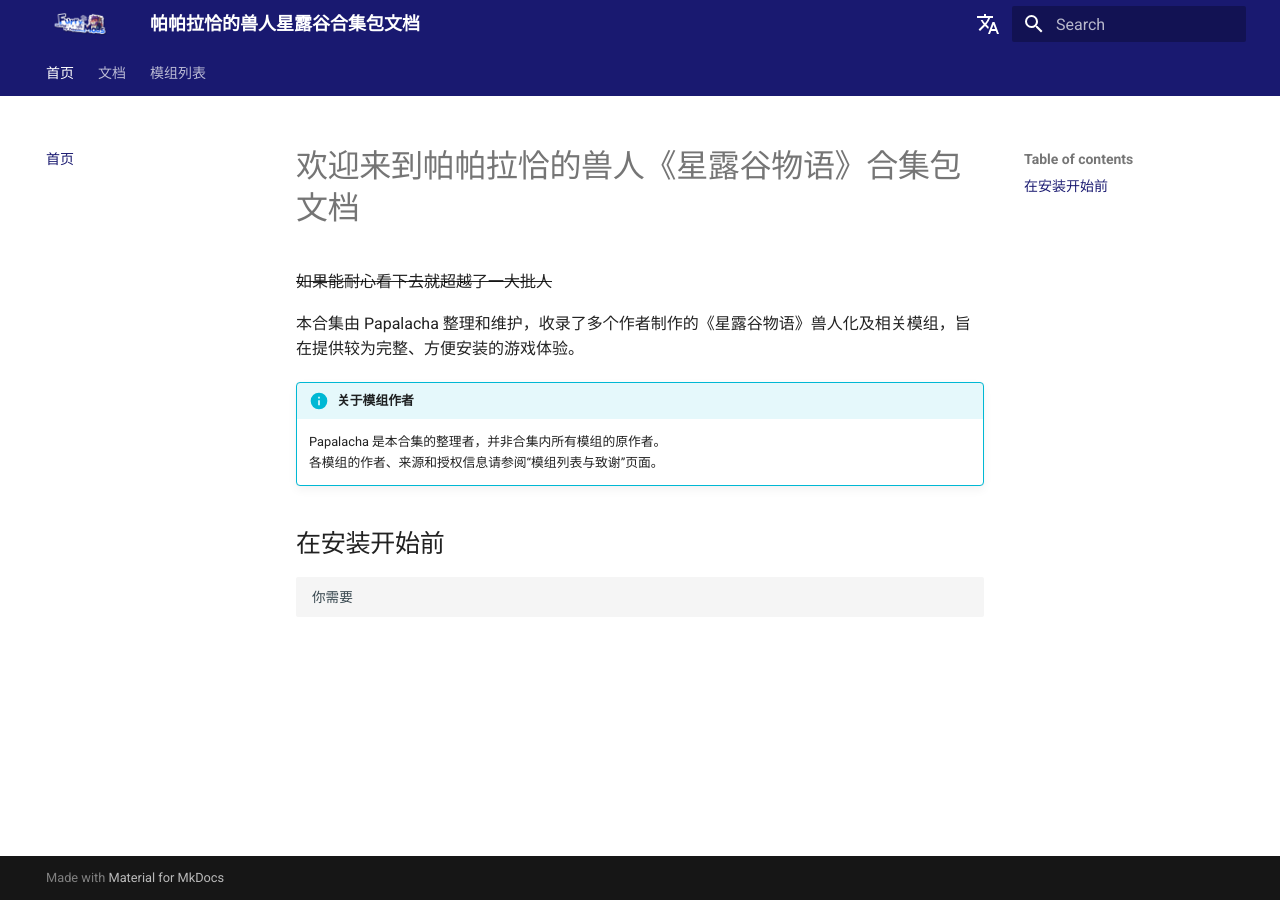
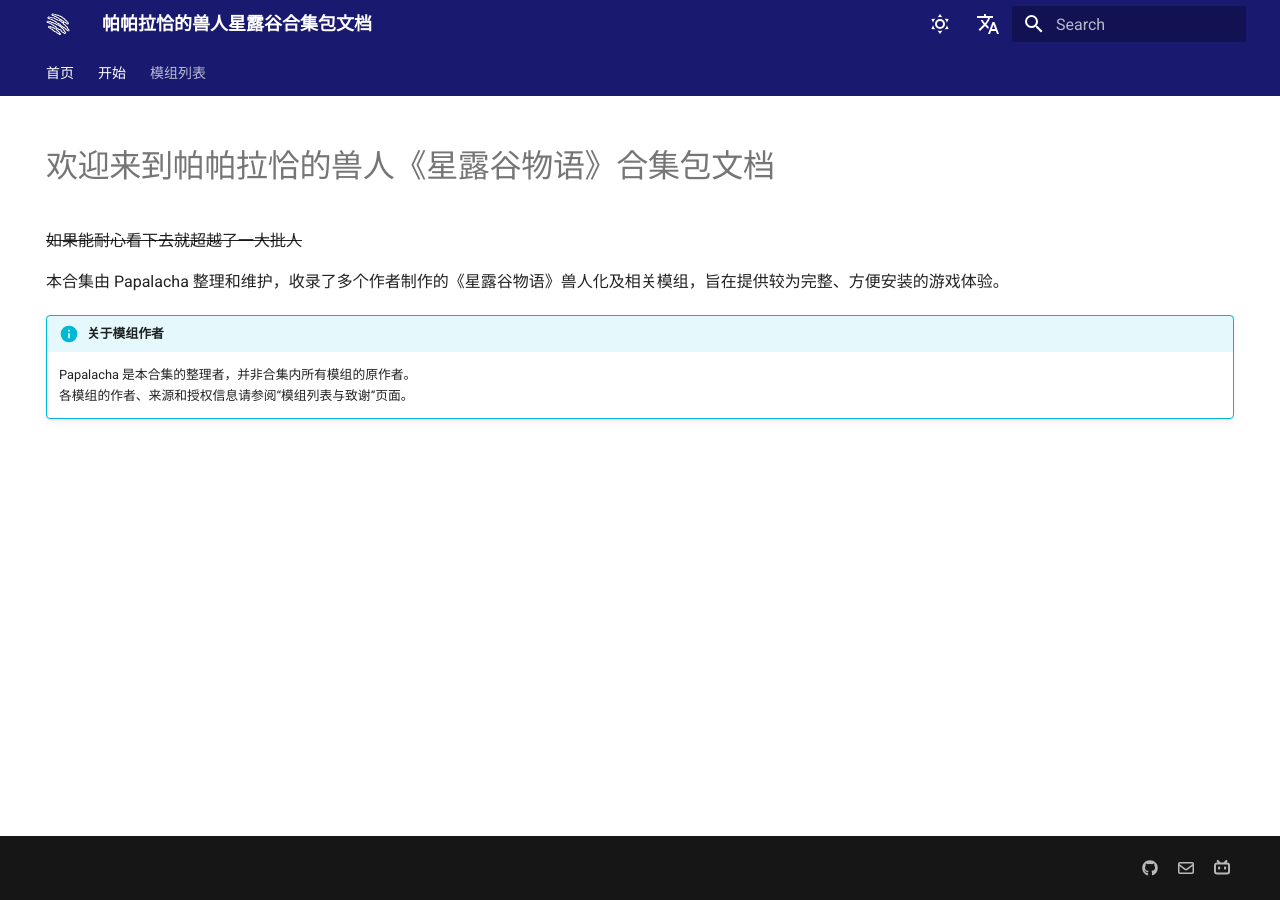
Before and after one commit to Hychan2333/MKDocs-for-FurryMods-byPapalacha, an MkDocs documentation site: the page built from docs/index.md, in a window 1280 px wide. Built offline with MkDocs 1.6.1 and Material for MkDocs 9.7.7, drawn with Linux system fonts in a browser that asks for light colours; comment, search, counter and statistics services are not loaded.

Commit message:
再次提交

```diff
--- a/docs/index.md
+++ b/docs/index.md
@@ -7,6 +13,3 @@
 !!! info "关于模组作者"
     Papalacha 是本合集的整理者，并非合集内所有模组的原作者。
     各模组的作者、来源和授权信息请参阅“模组列表与致谢”页面。
-
-## 在安装开始前
-    你需要
--- a/docs/stylesheets/extra.css
+++ b/docs/stylesheets/extra.css
@@ -4,3 +4,7 @@
   --md-primary-fg-color--light: #5A5AAD;
   --md-primary-fg-color--dark:  #10104A;
 }
+
+[data-md-color-scheme="slate"] {
+  --md-primary-fg-color:        #14151a;
+}
--- a/mkdocs.yml
+++ b/mkdocs.yml
@@ -1,41 +1,60 @@
 nav:
   - 首页: index.md
 
-  - 文档:
-      - 文档首页: guide/index.md
-      - 安装教程: guide/installation.md
-      - 常见问题: guide/faq.md
+  - 开始:
+      - 文档首页: index.md
+      - 安装教程: guides/installation.md
+      - 常见问题: guides/faq.md
 
   - 模组列表: mods/list.md
+
 site_name: 帕帕拉恰的兽人星露谷合集包文档
 site_url: https://hychan2333.github.io/Furrydocs
+site_author: Hychan2333 (槐颤)
+
 theme:
   logo: assets/logo.png
   favicon: assets/images/favicon.png
   name: material
   palette:
-    scheme: default
+  - scheme: default
+    toggle:
+        icon: material/weather-sunny
+        name: 切换至暗色模式
+
+  - scheme: slate
+    toggle:
+        icon: material/weather-night
+        name: 切换至亮色模式
+
   font:
     text: Roboto
     code: Roboto Mono
+
+  icon:
+    repo: fontawesome/brands/github #右上角的图标
+    logo: logo
+
   features:
     - navigation.instant
     - navigation.instant.progress
-    - navigation.tracking
-    - navigation.tabs
-    - navigation.sections
+    - navigation.tracking  #地址栏中的 URL 将自动更新为在目录中突出显示的活动锚点
+    - navigation.tabs  #顶级部分将呈现在上面视口标题下方的菜单层中，但在移动设备上保持原样
+    - navigation.sections  #启用部分后，顶级部分在边栏中呈现为1220px以上视口的组，但在移动设备上保持原样
     - navigation.path
     - navigation.top
-    - search.suggest
+    - search.suggest  # 搜索输入一些字母时推荐补全整个单词
     - search.highlight
+    - content.code.copy
+language: zh
+
 plugins:
   - search:
         separator: '[\s\u200b\-]'
         lang:
             - zh
             - en
-  - social:
-        enabled: !ENV [CI, false]
+
 markdown_extensions:
   - attr_list
   - md_in_html
@@ -45,8 +64,10 @@ markdown_extensions:
   - pymdownx.caret
   - pymdownx.mark
   - pymdownx.tilde
+
 extra_css:
   - stylesheets/extra.css
+
 extra:
    alternate:
       - name: "English"
@@ -55,3 +76,14 @@ extra:
       - name: "简体中文"
         link: "/zh/"
         lang: "zh"
+   generator: false
+   social:
+      - icon: fontawesome/brands/github
+        link: https://github.com/Hychan2333/
+        name: GitHub
+      - icon: fontawesome/regular/envelope #联系方式图标
+        link: mailto:<hychan2333@gmail.com> #邮件联系方式
+        name: 邮件联系
+      - icon: fontawesome/brands/bilibili
+        link: https://space.bilibili.com/1654311192
+        name: 哔哩哔哩
```
Also changed, not shown: other parts of docs/index.md (+6 -0 lines), docs/guides/faq.md (added, +1 -0 lines), docs/guides/installation.md (added, +1 -0 lines), docs/mods/list.md (added, +1 -0 lines), docs/assets/home.png (added), docs/assets/logo.png, 1 other file.
